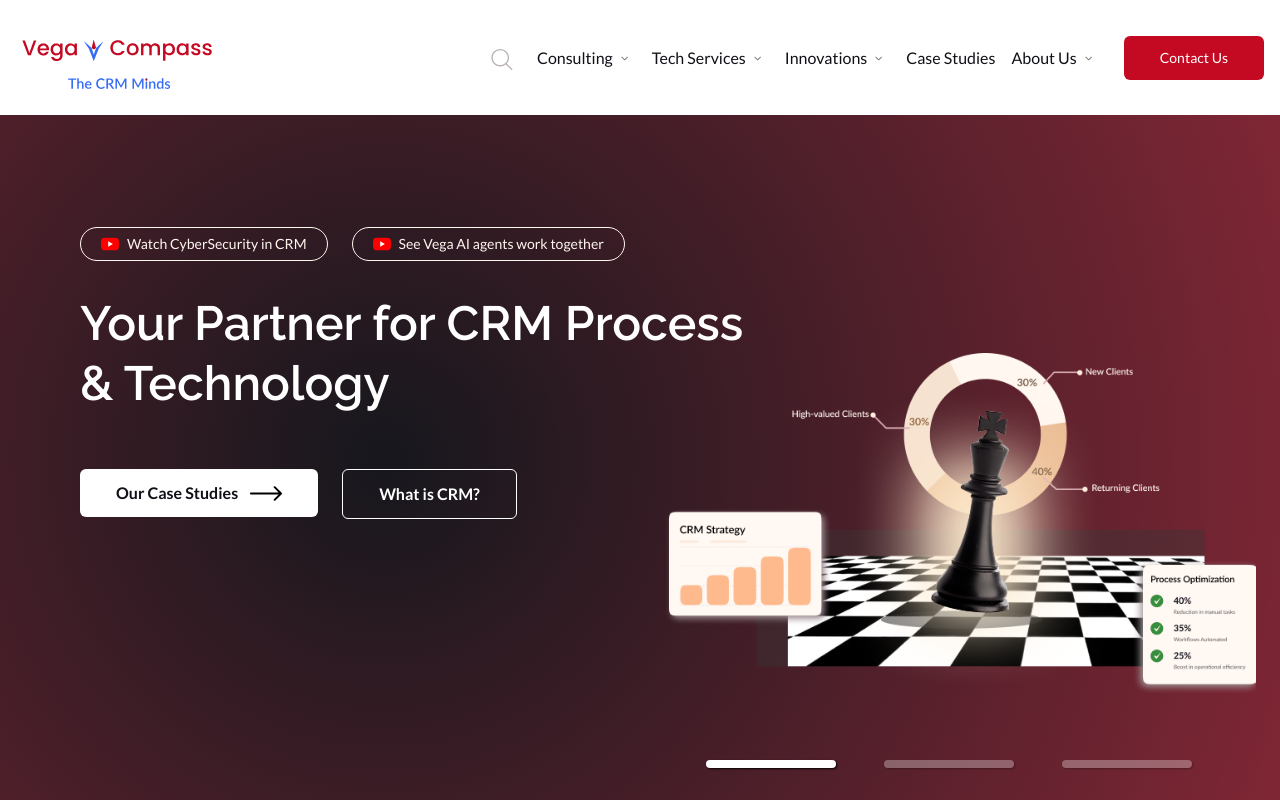
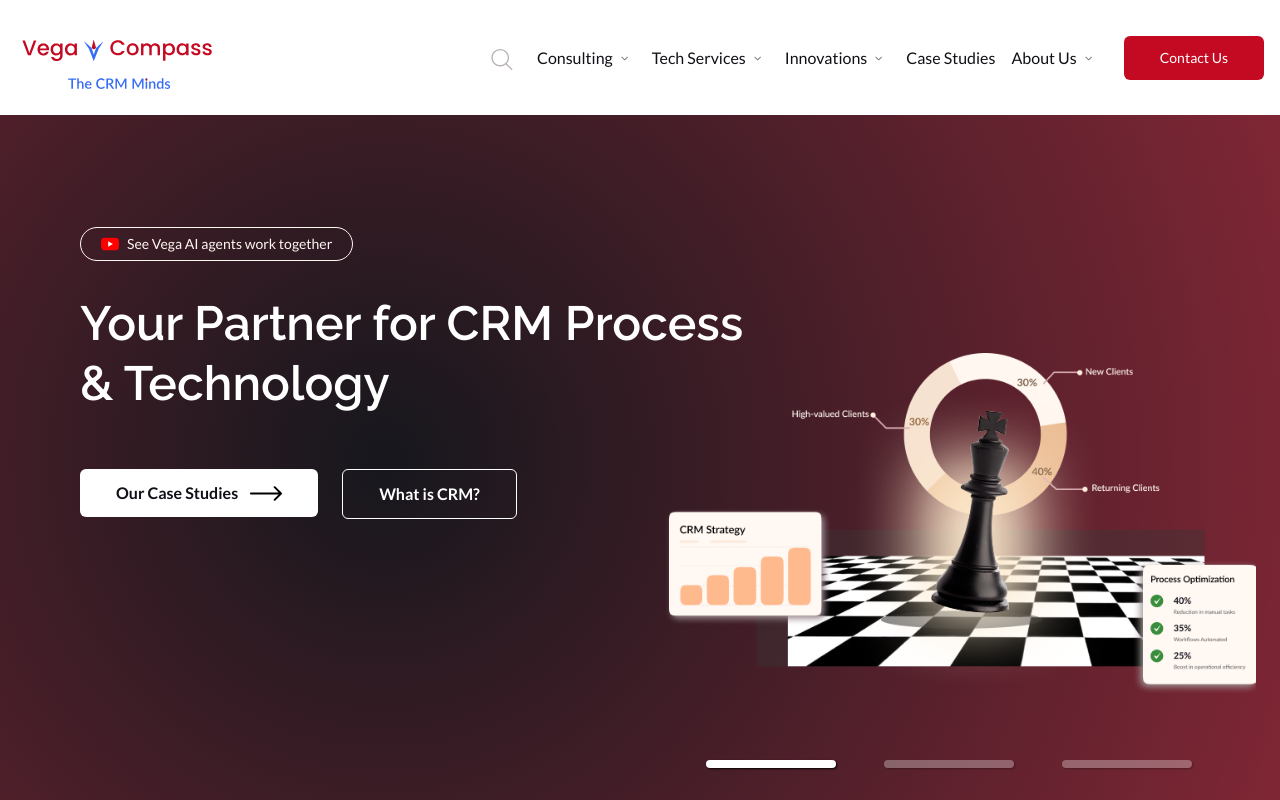
Before and after one commit to g9jangid/vega-compass, a Next.js app: page / in a window 1280 px wide. Shown: the top 800 px of the page. Built offline with nearby package versions, Linux system fonts and the light colour scheme.

Commit message:
minor updates

```diff
--- a/src/components/HomeSlider.js
+++ b/src/components/HomeSlider.js
@@ -8,7 +8,7 @@ import CRMModal from "@/components/CRMModal";
 
 const YoutubeLinks = () => (
   <div className="flex text-center justify-center lg:justify-start mb-8 flex-col md:flex-row w-full md:w-auto ">
-    <Link
+    {/* <Link
       href={"https://www.youtube.com/watch?v=fQUU5dRbUTk"}
       target="_blank"
       className="text-[#FFF7F0] border-[#FFF7F0] ff-lato text-sm border rounded-3xl inline-flex justify-center items-center py-1.5 px-5 hover:text-blackone hover:bg-[#FFF7F0]"
@@ -30,11 +30,11 @@ const YoutubeLinks = () => (
         />
       </svg>
       <span className="pl-2">Watch CyberSecurity in CRM</span>
-    </Link>
+    </Link> */}
     <Link
       href={"https://www.youtube.com/watch?v=IwppQWVx3O4"}
       target="_blank"
-      className="text-[#FFF7F0] mt-6 md:mt-0 md:ml-6 border-[#FFF7F0] ff-lato text-sm border rounded-3xl inline-flex justify-center items-center py-1.5 px-5 hover:text-blackone hover:bg-[#FFF7F0]"
+      className="text-[#FFF7F0] mt-6 md:mt-0 md:ml-0 border-[#FFF7F0] ff-lato text-sm border rounded-3xl inline-flex justify-center items-center py-1.5 px-5 hover:text-blackone hover:bg-[#FFF7F0]"
     >
       <svg
         width="18"
```
